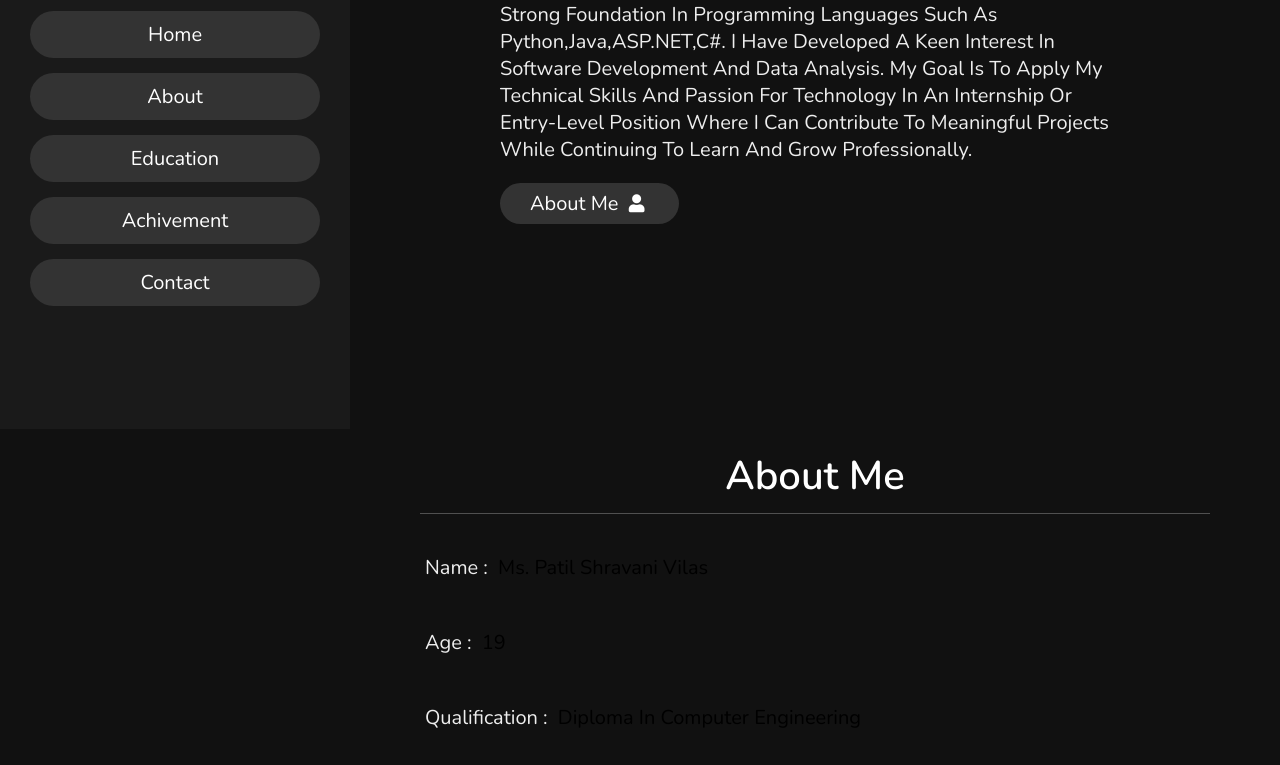
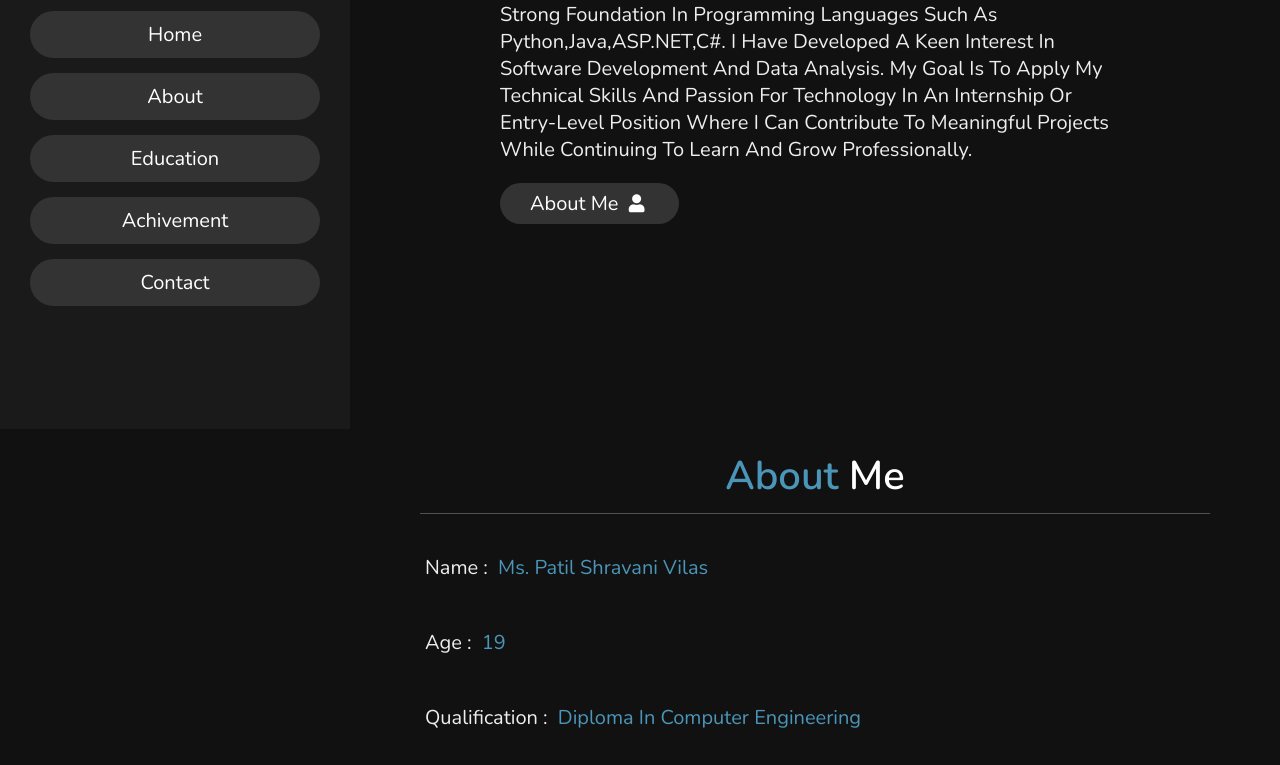
Before and after one commit to shravanip09/Shravani_portfolio, a plain HTML site: page index.html in a window 1280 px wide. Shown: the part 371-1136 px from the top of the page. Drawn offline with nearby package versions, Linux system fonts and the light colour scheme.

Commit message:
Update style.css

```diff
--- a/style.css
+++ b/style.css
@@ -1,7 +1,7 @@
 @import url('https://fonts.googleapis.com/css2?family=Nunito:wght@200;300;400;600&display=swap');
 
 :root{
-    --yellow:33b5ff;
+    --yellow:#4b95b8;
 }
 
 *{
```
